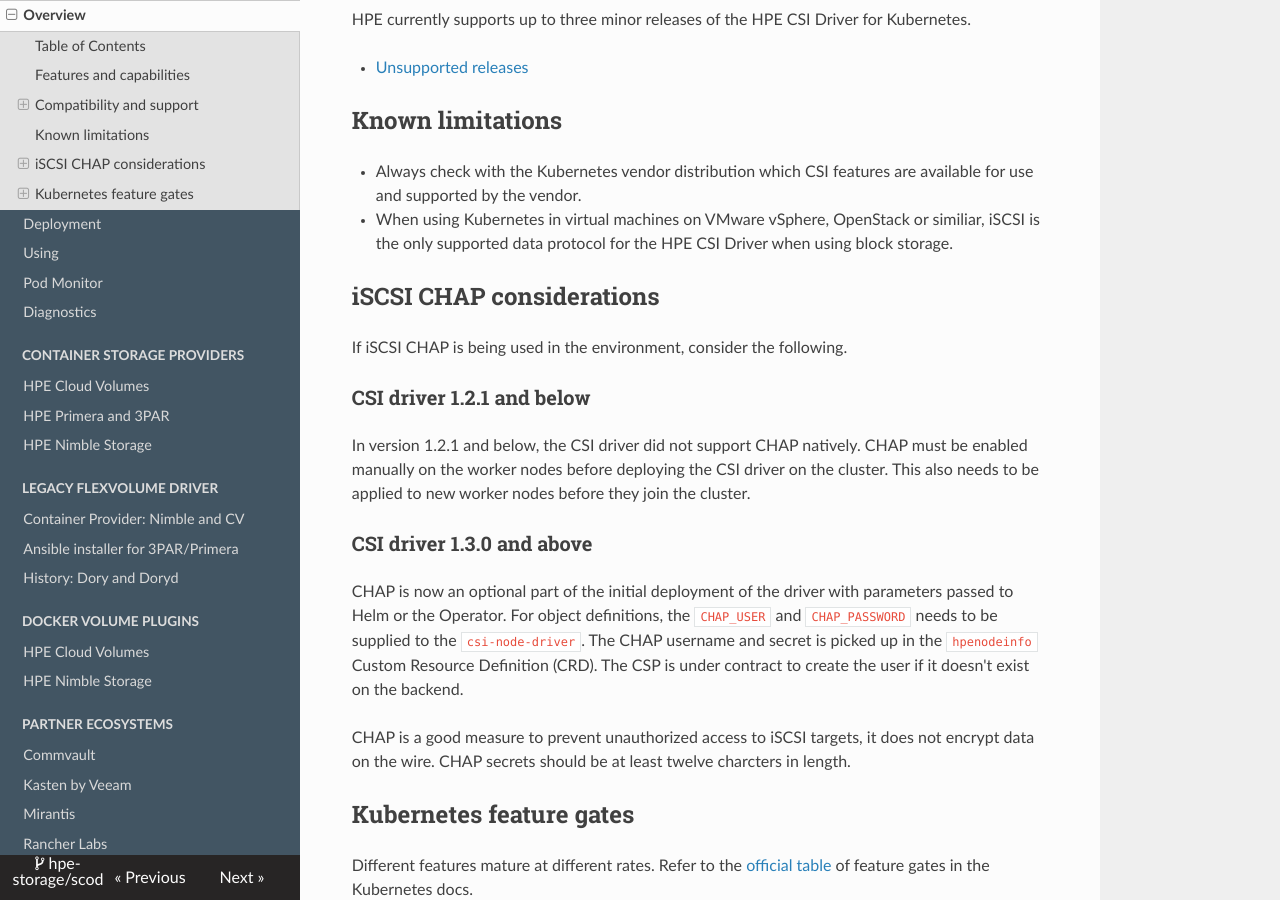
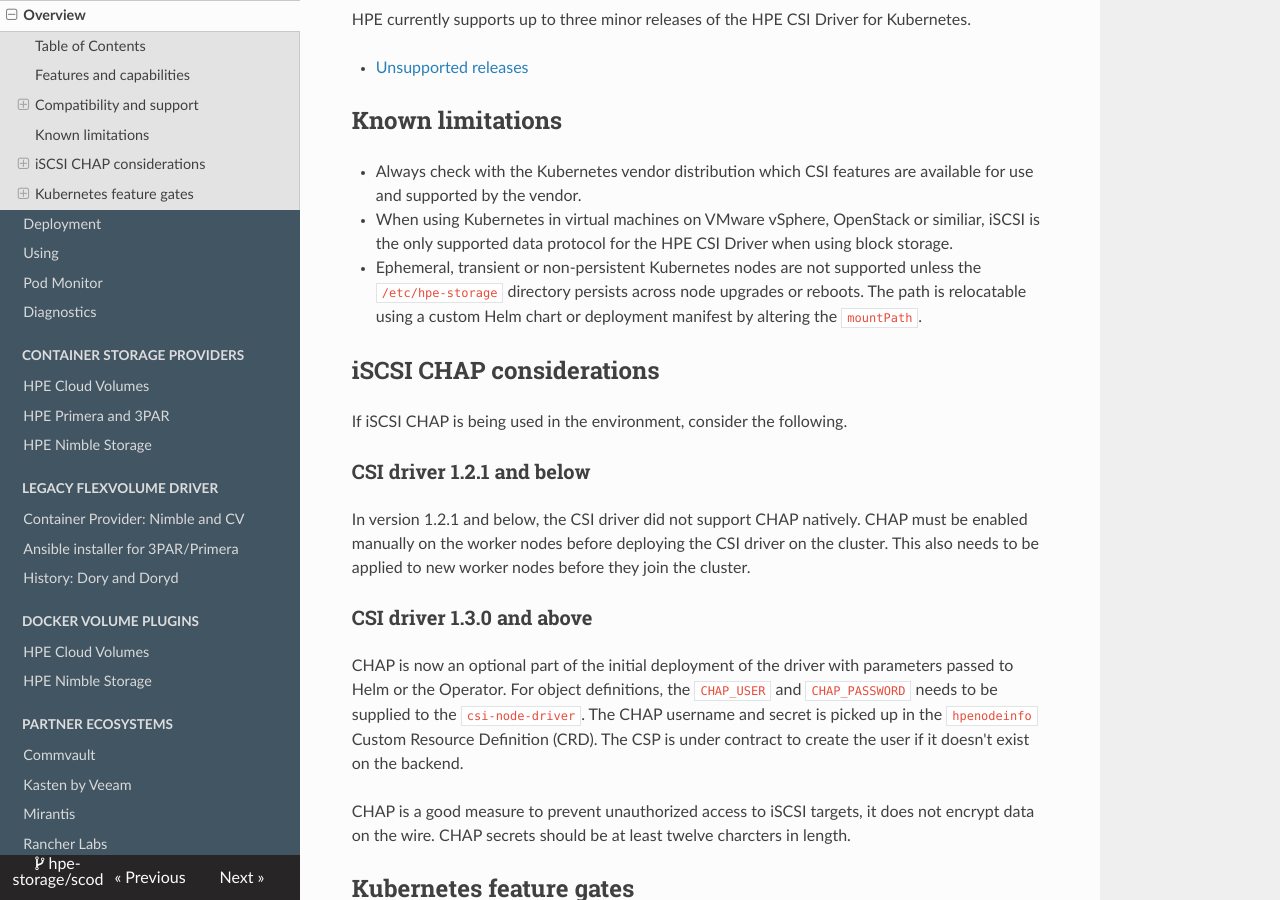
Before and after one commit to hpe-storage/scod, an MkDocs documentation site: the page built from docs/csi_driver/index.md, in a window 1280 px wide and 900 px high, scrolled down 4543 px. Built offline with MkDocs 1.6.1, drawn with Linux system fonts in a browser that asks for light colours; nearby versions of some CDN libraries.

Commit message:
Ephemeral node limitation
Signed-off-by: Michael Mattsson <michael.mattsson@hpe.com>

```diff
--- a/docs/csi_driver/index.md
+++ b/docs/csi_driver/index.md
@@ -194,6 +194,7 @@
 
 * Always check with the Kubernetes vendor distribution which CSI features are available for use and supported by the vendor.
 * When using Kubernetes in virtual machines on VMware vSphere, OpenStack or similiar, iSCSI is the only supported data protocol for the HPE CSI Driver when using block storage.
+* Ephemeral, transient or non-persistent Kubernetes nodes are not supported unless the `/etc/hpe-storage` directory persists across node upgrades or reboots. The path is relocatable using a custom Helm chart or deployment manifest by altering the `mountPath`.
 
 ## iSCSI CHAP considerations
 
```
